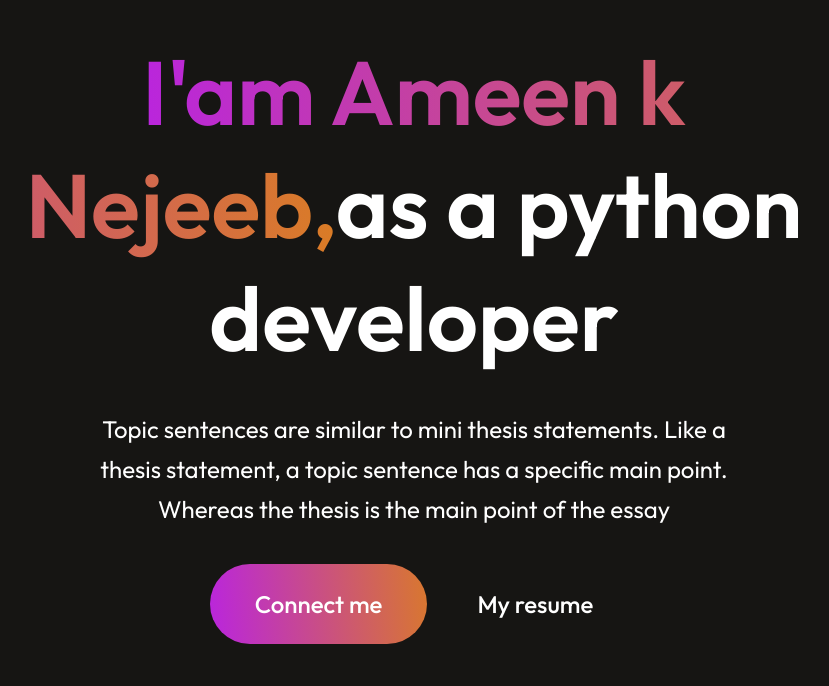
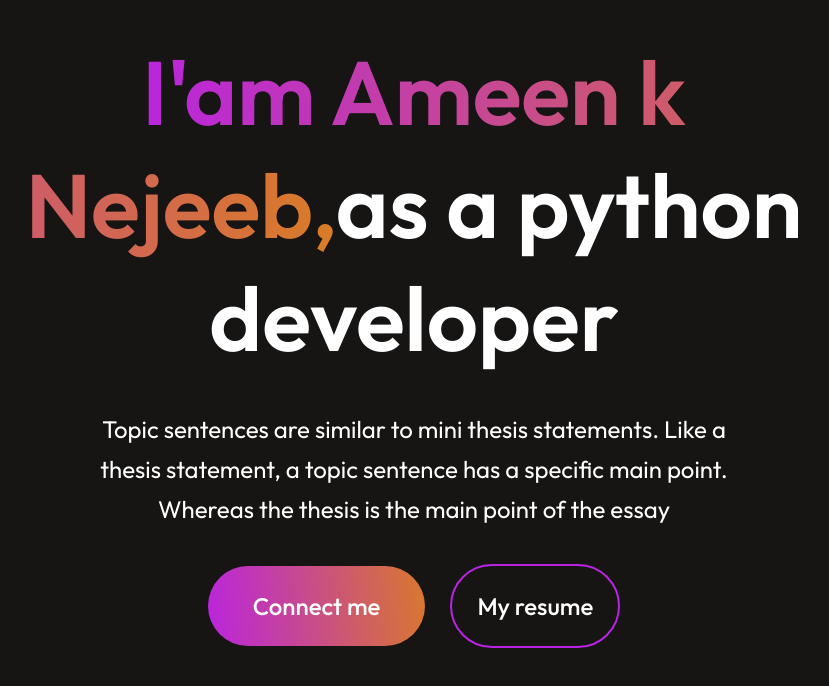
Before and after one commit to Ameen-K-Nejeeb/portfolio, a React (Vite) app in the folder protfolio/: page / in a window 1280 px wide. Shown: the part 816-1502 px from the top of the page, without its empty margins (226-1055 px from the left). Built offline with nearby package versions, Linux system fonts and the light colour scheme.

Commit message:
update : The profile is completely over as updated as hover

```diff
--- a/protfolio/src/components/Navbar/Hero/Hero.css
+++ b/protfolio/src/components/Navbar/Hero/Hero.css
@@ -42,6 +42,12 @@
 .hero-resume{
     padding: 25px;
     border-radius: 50px;
-    border: 2px soild #fff;
+    border: 2px solid #fff;
     cursor: pointer;
 }
+.hero-connect:hover{
+    border: 2px solid white;
+}
+.hero-resume{
+    border-color: #B923E1;
+}
```
